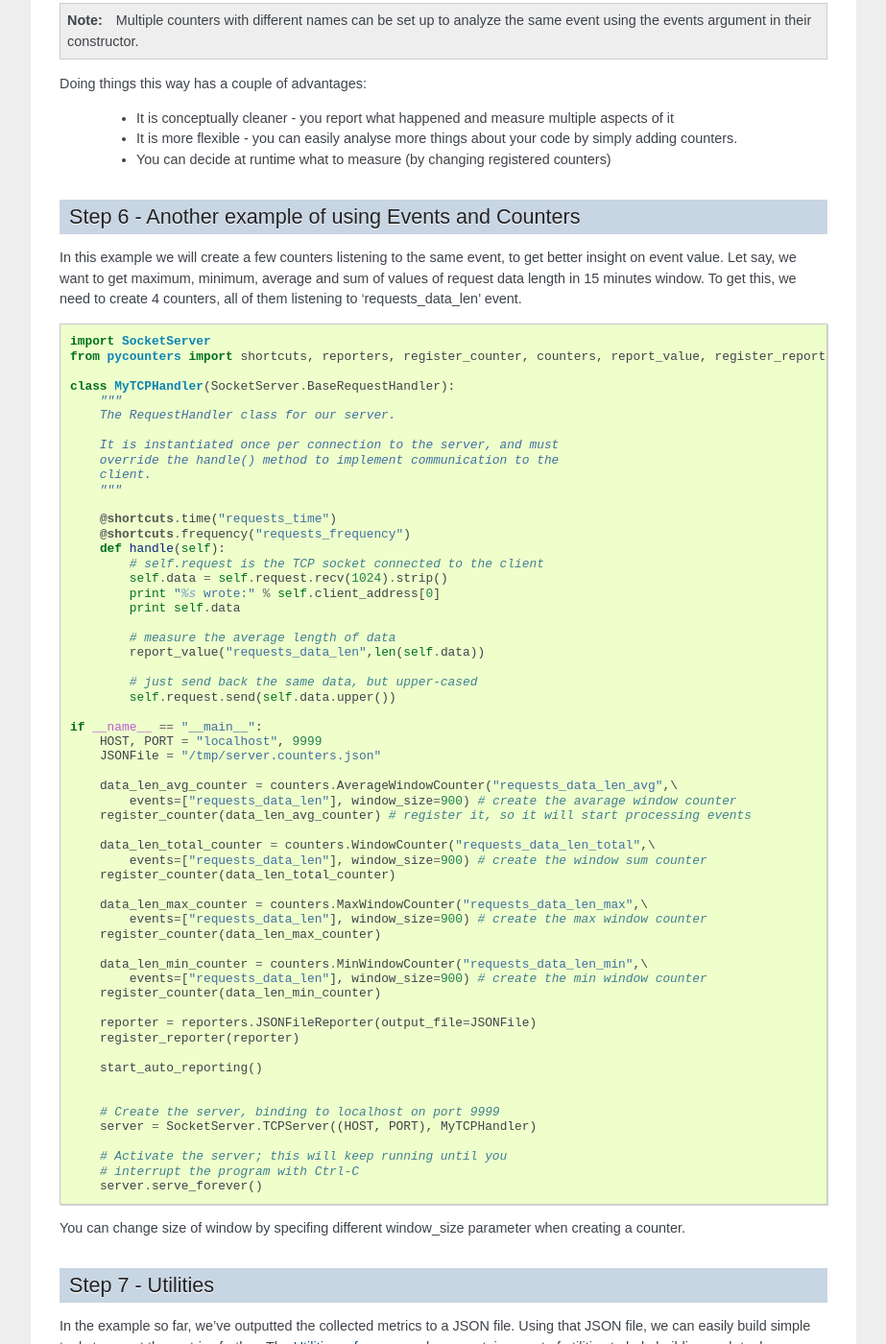
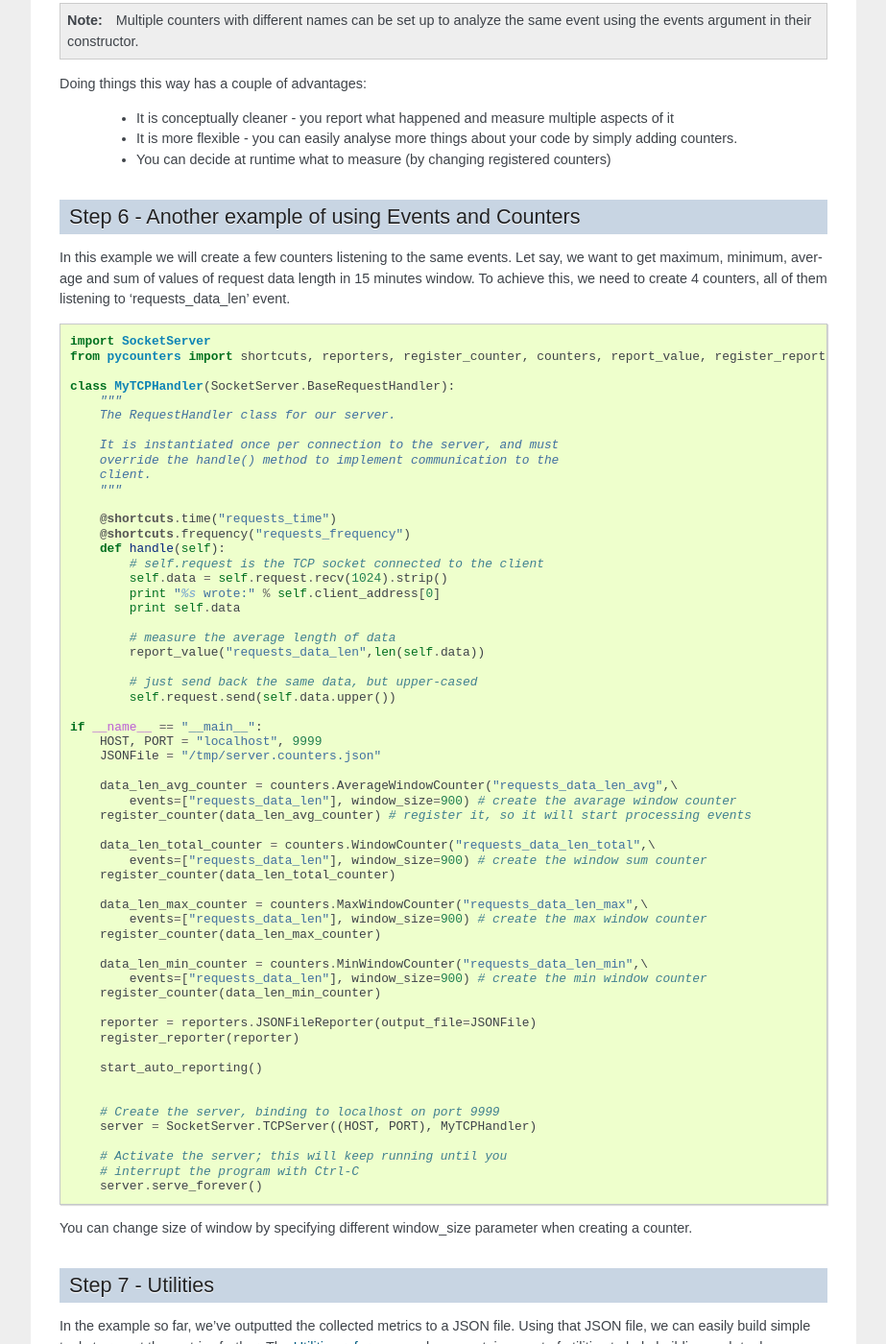
Before and after one commit to prismskylabs/pycounters, a Sphinx documentation site: the page built from docs/source/tutorial.rst, in a window 1280 px wide and 1400 px high, scrolled down 5517 px. Shown: the whole window at 96% size, without its empty margins (198-1121 px from the left). Built offline with Sphinx 7.4.7, drawn with Linux system fonts in a browser that asks for light colours; some of the changed text lies outside the part shown.

Commit message:
documentation tweaks

```diff
--- a/docs/source/tutorial.rst
+++ b/docs/source/tutorial.rst
@@ -342,9 +343,9 @@ Doing things this way has a couple of advantages:
 Step 6 - Another example of using Events and Counters
 ------------------------
 
-In this example we will create a few counters listening to the same event, to get better insight on
-event value. Let say, we want to get maximum, minimum, average and sum of values of request data length in 15 minutes window.
-To get this, we need to create 4 counters, all of them listening to 'requests_data_len' event.
+In this example we will create a few counters listening to the same events. Let say, we want to get maximum,
+minimum, average and sum of values of request data length in 15 minutes window. To achieve this, we need to
+create 4 counters, all of them listening to 'requests_data_len' event.
 ::
 
     import SocketServer
@@ -407,7 +408,7 @@ To get this, we need to create 4 counters, all of them listening to 'requests_da
         server.serve_forever()
 
 
-You can change size of window by specifing different window_size parameter when creating a counter.
+You can change size of window by specifying different window_size parameter when creating a counter.
 
 ------------------------
 Step 7 - Utilities
```
Also changed, not shown: other parts of docs/source/tutorial.rst (+3 -2 lines), 1 other file.
